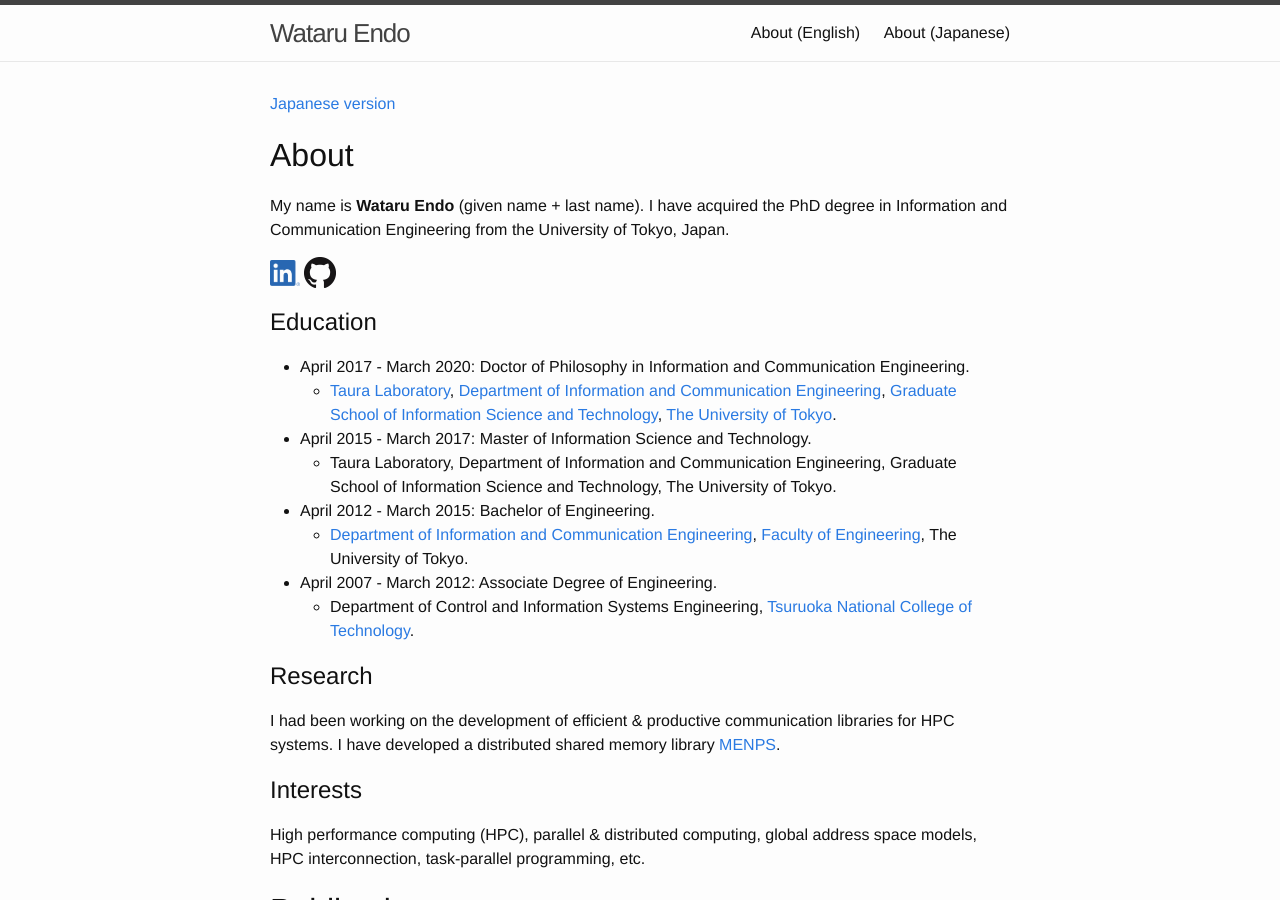
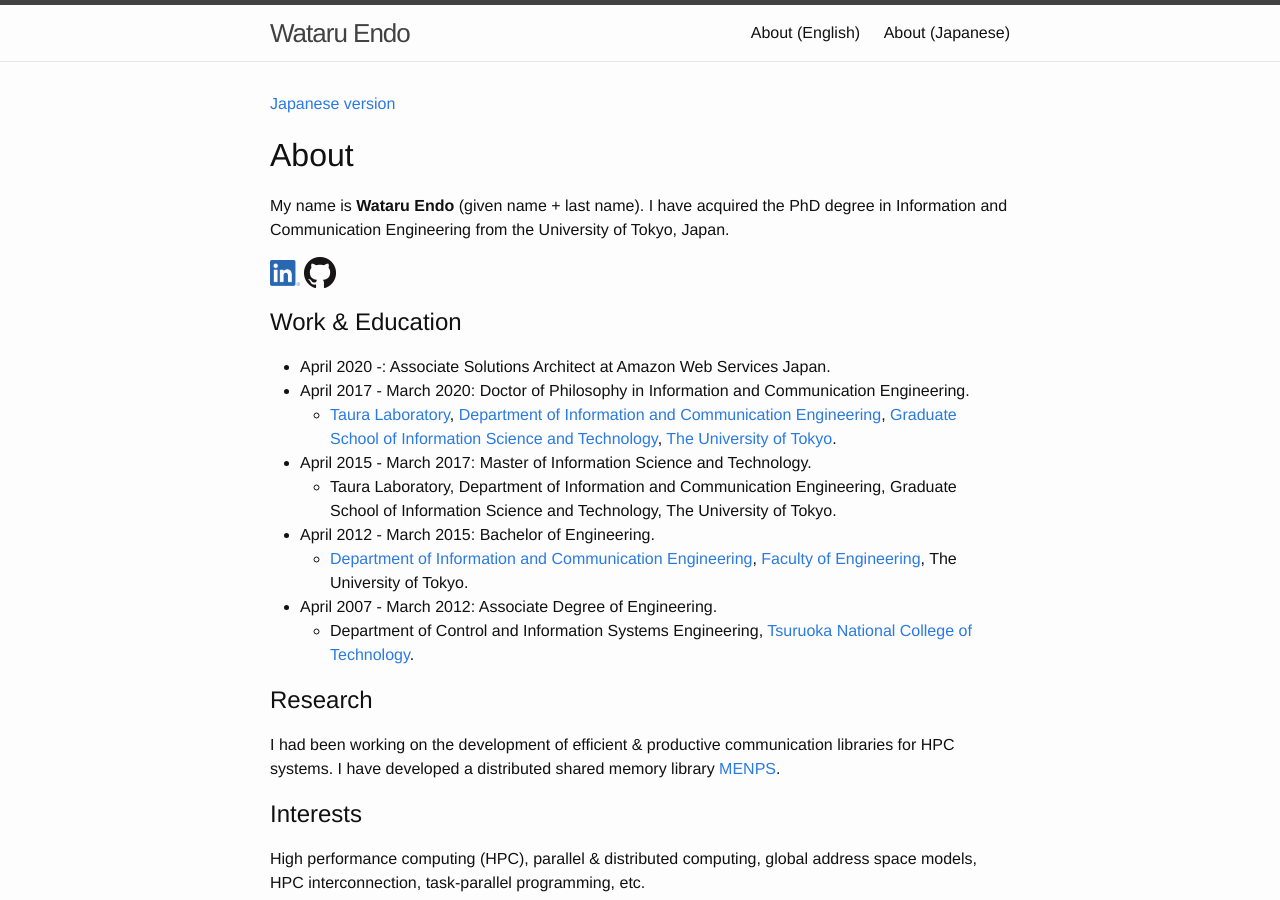
Before and after one commit to endowataru/endowataru.github.io, a Jekyll site: the page built from index.md, in a window 1280 px wide and 900 px high. Built offline with Jekyll 4.4.1, drawn with Linux system fonts in a browser that asks for light colours.

Commit message:
Add AWSJ to career

```diff
--- a/index.md
+++ b/index.md
@@ -13,8 +13,9 @@ I have acquired the PhD degree in Information and Communication Engineering from
 <a href="https://www.linkedin.com/in/w-endo/"><img src="/img/LI-In-Bug.png" width="30px" alt="LinkedIn"></a>
 <a href="https://github.com/endowataru"><img src="/img/GitHub-Mark-32px.png" width="32px" alt="GitHub"></a>
 
-## Education
+## Work & Education
 
+- April 2020 -: Associate Solutions Architect at Amazon Web Services Japan.
 - April 2017 - March 2020: Doctor of Philosophy in Information and Communication Engineering.
     - [Taura Laboratory](http://www.eidos.ic.i.u-tokyo.ac.jp), [Department of Information and Communication Engineering](http://www.i.u-tokyo.ac.jp/edu/course/ice/index_e.shtml), [Graduate School of Information Science and Technology](http://www.i.u-tokyo.ac.jp/index_e.shtml), [The University of Tokyo](http://www.u-tokyo.ac.jp/en/index.html).
 - April 2015 - March 2017: Master of Information Science and Technology.
```
Also changed, not shown: ja.md (+1 -0 lines).
